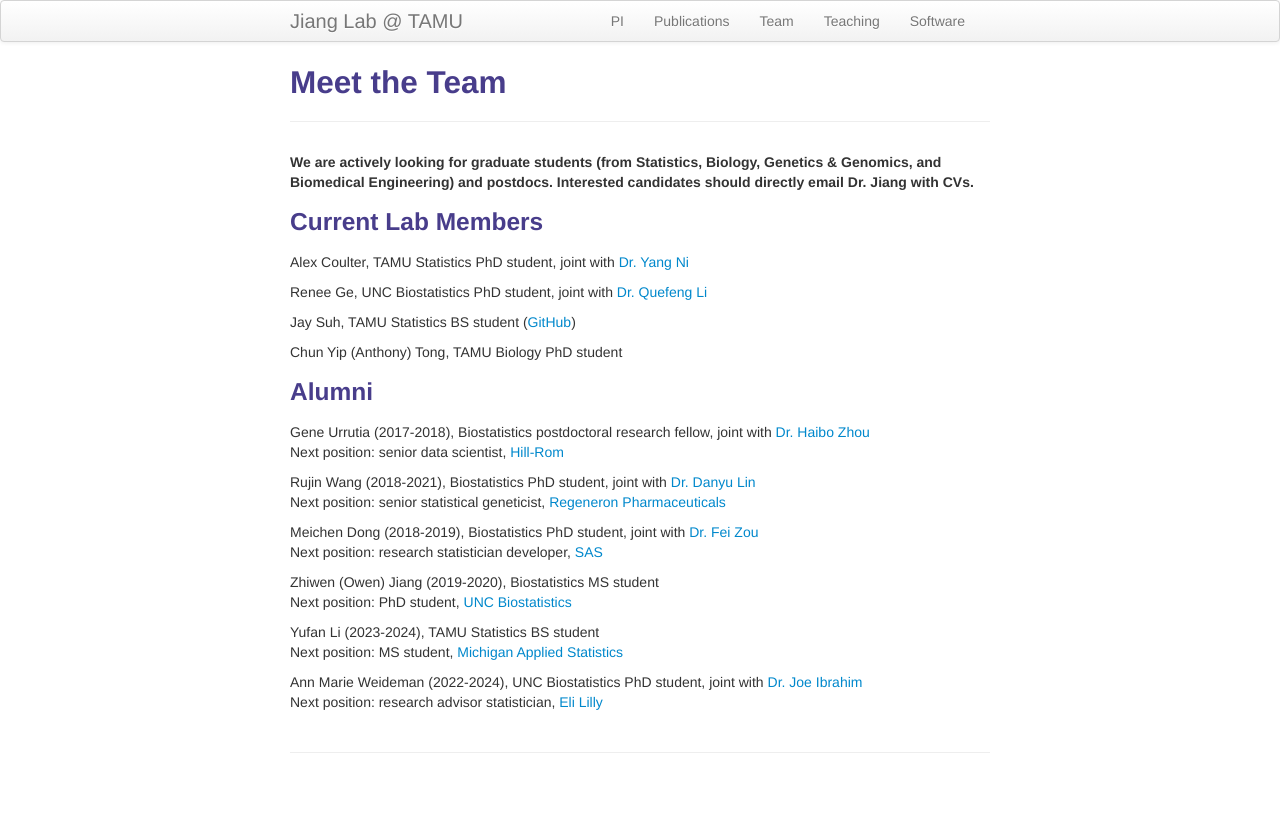
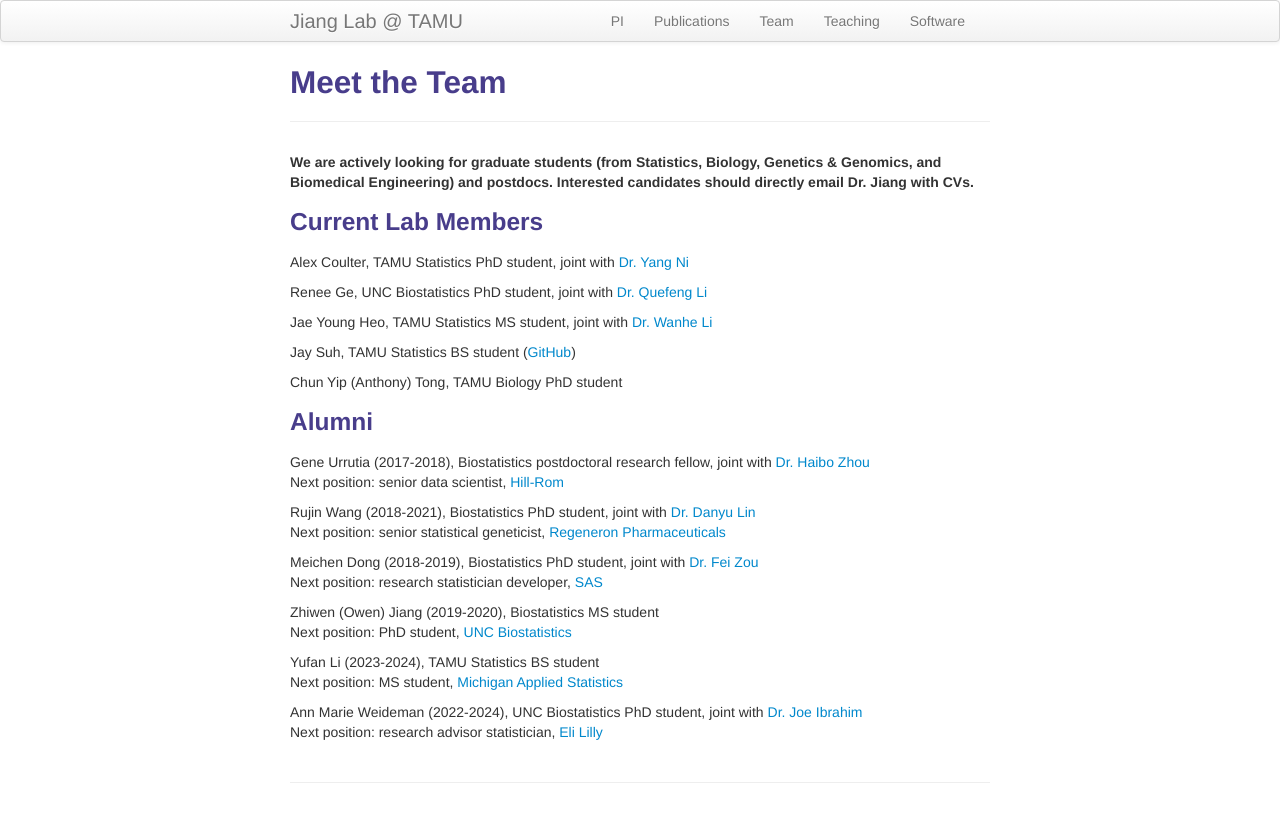
Before and after one commit to yuchaojiang/yuchaojiang.github.io, a Jekyll site: the page built from pages/team.md, in a window 1280 px wide. Shown: the top 822 px of the page. Built offline with Jekyll 4.4.1, drawn with Linux system fonts in a browser that asks for light colours.

Commit message:
Update team.md

```diff
--- a/pages/team.md
+++ b/pages/team.md
@@ -11,6 +11,8 @@ description: Lab members
 Alex Coulter, TAMU Statistics PhD student, joint with [Dr. Yang Ni](https://web.stat.tamu.edu/~yni/)
 
 Renee Ge, UNC Biostatistics PhD student, joint with [Dr. Quefeng Li](http://www.bios.unc.edu/~quefeng/)
+
+Jae Young Heo, TAMU Statistics MS student, joint with [Dr. Wanhe Li](https://wanheli2022.wixsite.com/wanheli)
 
 Jay Suh, TAMU Statistics BS student ([GitHub](https://galopyz.github.io/delicious-nbdev/blog/))
 
```
